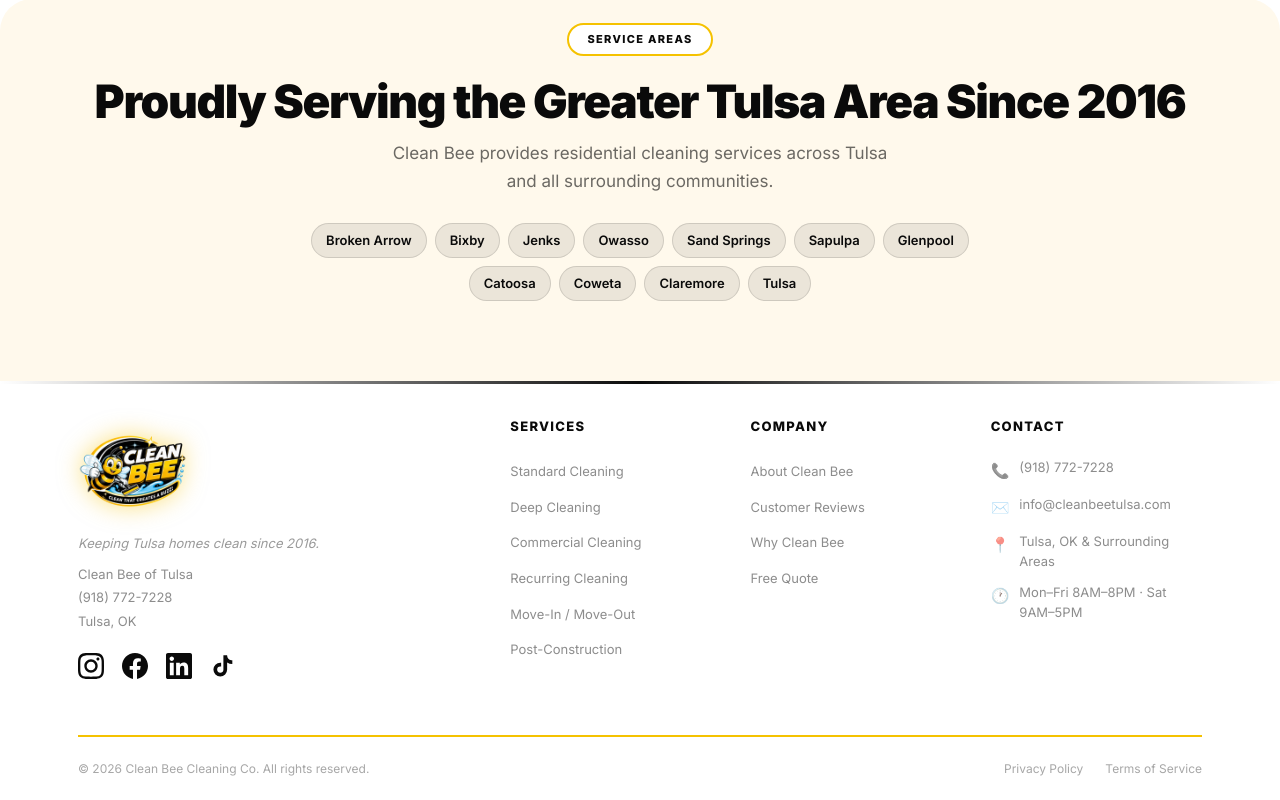
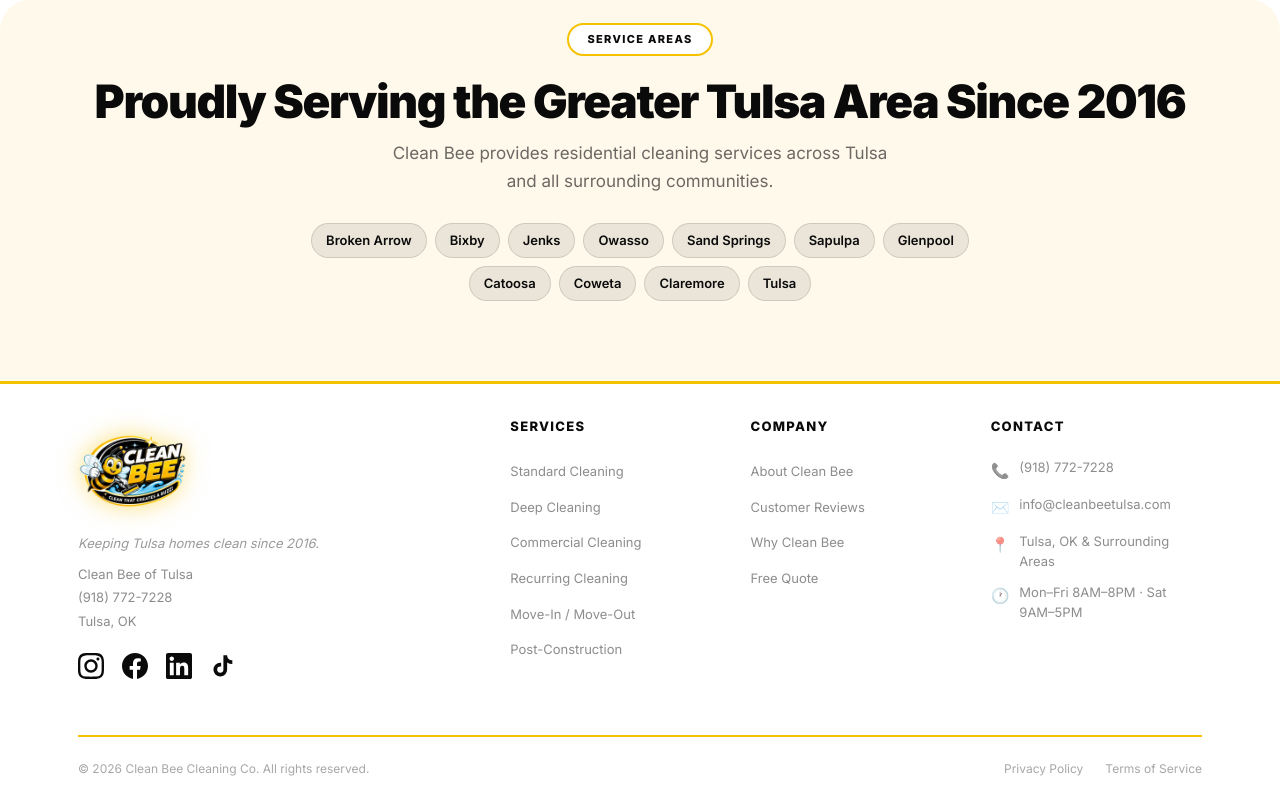
Before and after one commit to alekwayne3-crypto/personal_site, a React (Vite) app in the folder client/: page /about in a window 1280 px wide. Shown: the part 4088-4888 px from the top of the page. Built offline with nearby package versions, Linux system fonts and the light colour scheme.

Commit message:
Make footer accent line solid yellow full width

```diff
--- a/client/src/index.css
+++ b/client/src/index.css
@@ -991,7 +991,7 @@ body.menu-open .app > *:not(nav) {
 /* ============================================================
    Footer
    ============================================================ */
-.footer-accent-line { height: 3px; background: linear-gradient(90deg, transparent, var(--black), transparent); }
+.footer-accent-line { height: 3px; background: var(--yellow); }
 .footer { background: #ffffff; padding: 32px 0 0; }
 
 .footer-top {
```
